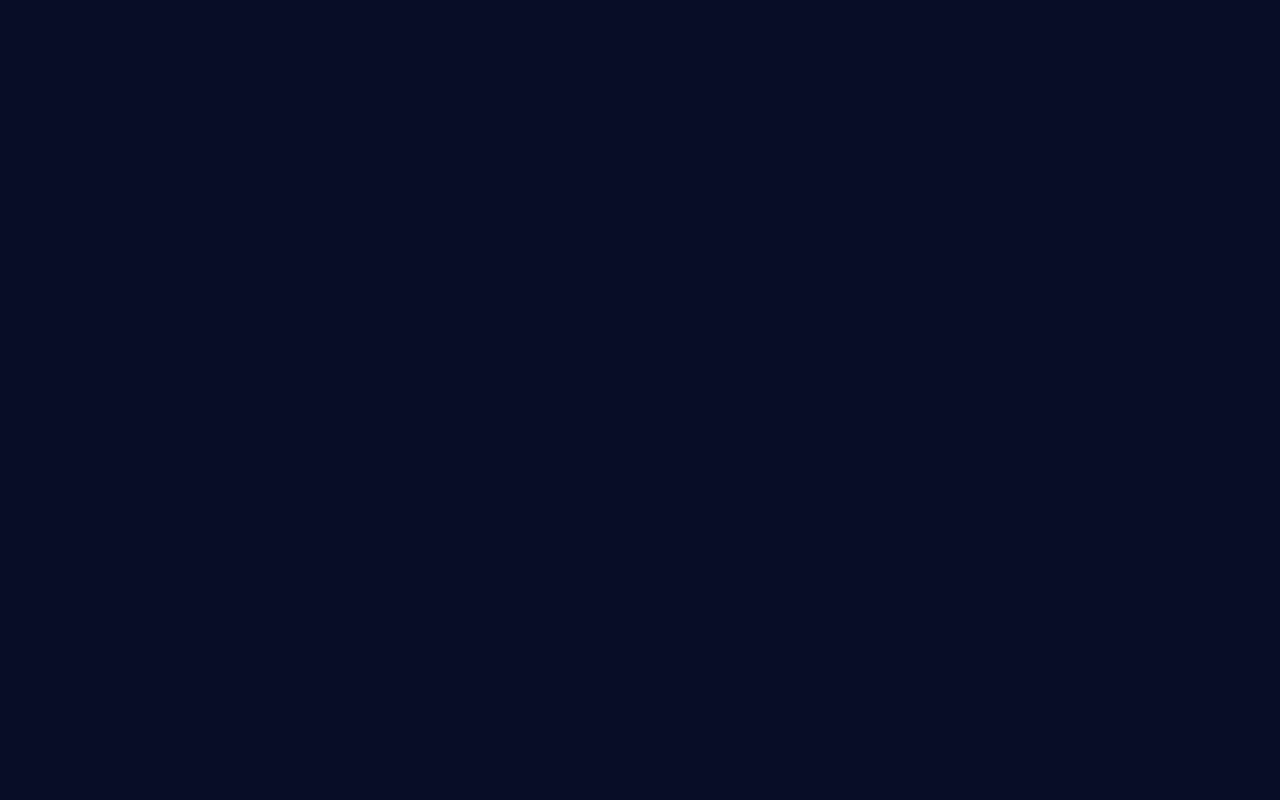
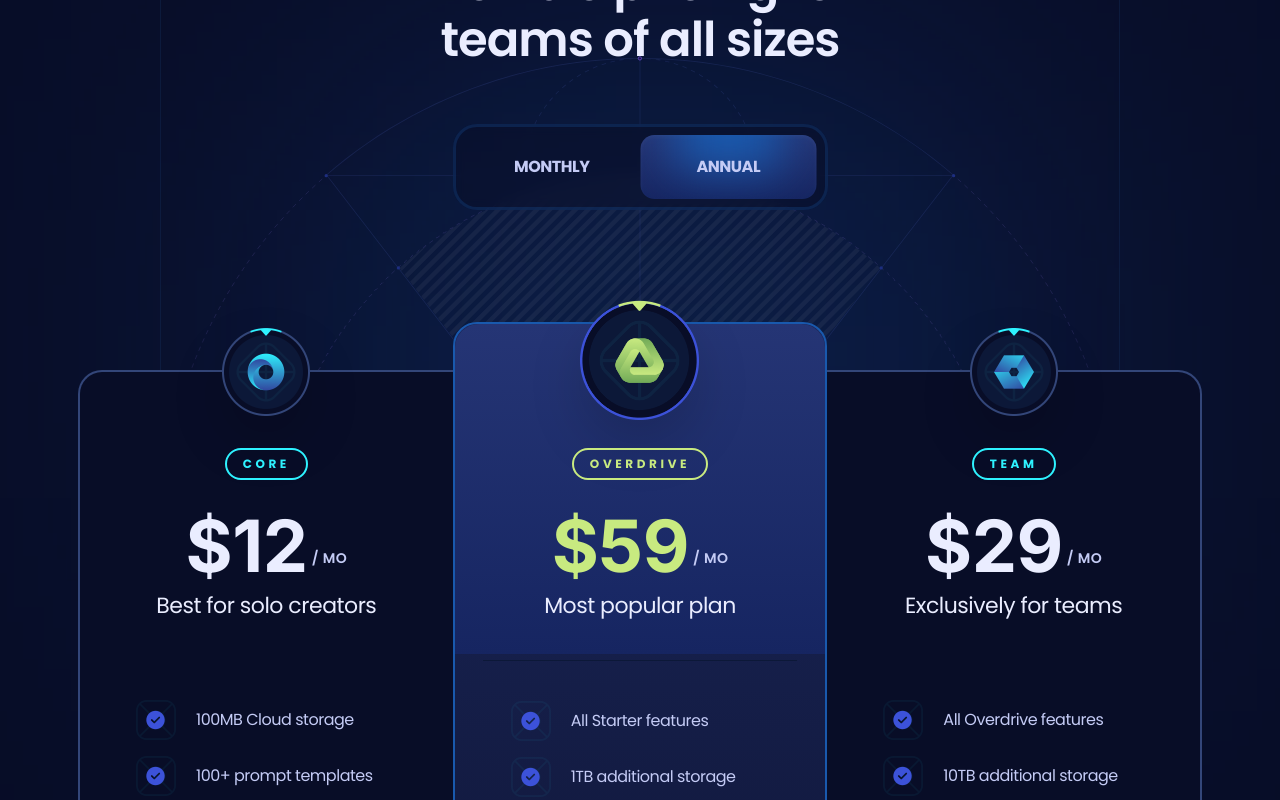
Before and after one commit to Lethabo-Phofa/SaaS_Landing_Page, a React (Vite) app: page / in a window 1280 px wide. Shown: the part 1960-2760 px from the top of the page. Before the commit the page ends 1804 px from the top, so only its background shows below. Built offline with nearby package versions, Linux system fonts and the light colour scheme.

Commit message:
Add Pricing section

```diff
--- a/package.json
+++ b/package.json
@@ -13,6 +13,7 @@
     "clsx": "^2.1.1",
     "prettier": "^3.6.1",
     "react": "^19.1.0",
+    "react-countup": "^6.5.3",
     "react-dom": "^19.1.0",
     "react-scroll": "^1.9.3"
   },
--- a/src/App.jsx
+++ b/src/App.jsx
@@ -2,6 +2,7 @@
 import Header from "./sections/Header.jsx";
 import Hero from "./sections/Hero.jsx";
 import Features from "./sections/Features.jsx";
+import Pricing from "./sections/Pricing.jsx";
 
 const App = () => {
   return (
@@ -9,6 +10,7 @@
       <Header />
       <Hero />
       <Features />
+      <Pricing />
     </main>
   );
 };
--- a/src/sections/Header.jsx
+++ b/src/sections/Header.jsx
@@ -1,9 +1,28 @@
 import { Link as LinkScroll } from "react-scroll";
-import { useState } from "react";
+import { useEffect, useState } from "react";
 import clsx from "clsx";
+
+const Header = () => {
+  const [hasScrolled, setHasScrolled] = useState(false);
+  const [isOpen, setIsOpen] = useState(false);
+
+  useEffect(() => {
+    const handleScroll = () => {
+      setHasScrolled(window.scrollY > 32);
+    };
+    window.addEventListener("scroll", handleScroll);
+
+    return () => window.removeEventListener("scroll", handleScroll);
+  }, []);
 
   const NavLink = ({ title }) => (
     <LinkScroll
+      onClick={() => setIsOpen(false)}
+      to={title}
+      offset={-100}
+      spy
+      smooth
+      activeClass="nav-active"
       className="base-bold text-p4 uppercase transition-colors duration-500
      cursor-pointer hover:text-p1 max-lg:my-4 max-lg:h5"
     >
@@ -11,11 +30,13 @@
     </LinkScroll>
   );
 
-const Header = () => {
-  const [isOpen, setIsOpen] = useState(false);
-
   return (
-    <header className="fixed top-0 left-0 z-50 w-full py-10">
+    <header
+      className={clsx(
+        "fixed top-0 left-0 z-50 w-full py-10 transition-all duration-500 max-lg:py-4",
+        hasScrolled && "py-2 bg-black-100 backdrop-blur-[8px]",
+      )}
+    >
       <div className="container flex h-14 items-center max-lg:px-5">
         <a className="lg:hidden flex-1 cursor-pointer z-2">
           <img src="/images/xora.svg" width={115} height={55} alt="logo" />
@@ -42,7 +63,7 @@
                 <li className="nav-logo">
                   <LinkScroll
                     to="hero"
-                    offset={-100}
+                    offset={-250}
                     spy
                     smooth
                     className={clsx(
--- /dev/null
+++ b/src/sections/Pricing.jsx
@@ -0,0 +1,164 @@
+import React, { useState } from "react";
+import { Element } from "react-scroll";
+import CountUp from "react-countup";
+import clsx from "clsx";
+import { plans } from "../constants/index.jsx";
+import Button from "../components/Button.jsx";
+
+const Pricing = () => {
+  const [monthly, setMonthly] = useState(false);
+  return (
+    <section>
+      <Element name="pricing">
+        <div className="container">
+          <div
+            className="max-w-960 pricing-head_before relative mx-auto border-l border-r border-s2
+          bg-s1/50 pb-40 pt-28 max-xl:max-w-4xl max-lg:border-none max-md:pb-32 max-md:pt-16"
+          >
+            <h3
+              className="h3 max-lg:h4 max-md:h5 z-3 relative mx-auto mb-14 max-w-lg text-center text-p4 max-md:mb-11
+            max-sm:max-w-sm"
+            >
+              Flexible pricing for teams of all sizes
+            </h3>
+            <div
+              className="relative z-4 mx-auto flex w-[375px] rounded-3xl border-[3px]
+            border-s4/25 bg-s1/50 p-2 backdrop-blur-[6px] max-md:w-[310px]"
+            >
+              <button
+                className={clsx("pricing-head_btn", monthly && "text-p4")}
+                onClick={() => setMonthly(true)}
+              >
+                Monthly
+              </button>
+              <button
+                className={clsx("pricing-head_btn", !monthly && "text-p4")}
+                onClick={() => setMonthly(false)}
+              >
+                Annual
+              </button>
+              <div
+                className={clsx(
+                  "g4 rounded-14 before:h-100 pricing-head_btn_before absolute left-2 top-2 h-[calc(100%-16px)] w-[calc(50%-8px)] overflow-hidden shadow-400 transition-transform duration-500",
+                  !monthly && "translate-x-full",
+                )}
+              />
+            </div>
+            <div className="pricing-bg">
+              <img
+                src="/images/bg-outlines.svg"
+                width={960}
+                height={380}
+                alt="outline"
+                className="relative z-2"
+              />
+              <img
+                src="/images/bg-outlines-fill.png"
+                width={960}
+                height={380}
+                alt="outline"
+                className="absolute inset-0 opacity-5 mix-blend-soft-light"
+              />
+            </div>
+          </div>
+          {/* pricing section */}
+          <div className="scroll-hide relative z-2 -mt-12 flex items-start max-xl:gap-5 max-xl:overflow-auto max-xl:pt-6">
+            {plans.map((plan, index) => (
+              <div
+                key={plan.id}
+                className="pricing-plan_first pricing-plan_last pricing-plan_odd pricing-plan_even relative border-2 p-7
+                max-xl:min-w-80 max-xl:rounded-3xl xl:w-[calc(33.33%+2px)]"
+              >
+                {index === 1 && (
+                  <div className="g4 absolute h-330 left-0 right-0 top-0 z-1 rounded-tl-3xl rounded-tr-3xl" />
+                )}
+                <div
+                  className={clsx(
+                    "absolute left-0 right-0 z-2 flex items-center justify-center",
+                    index === 1 ? "-top-6" : "-top-6 xl:-top-11",
+                  )}
+                >
+                  <img
+                    src={plan.logo}
+                    alt={plan.title}
+                    className={clsx(
+                      "object-contain drop-shadow-2xl",
+                      index === 1 ? "size-[120px]" : "size-[88px]",
+                    )}
+                  />
+                </div>
+                <div
+                  className={clsx(
+                    "relative flex flex-col items-center",
+                    index === 1 ? "pt-24" : "pt-12",
+                  )}
+                >
+                  <div
+                    className={clsx(
+                      "small-2 rounded-20 relative z-2 mx-auto mb-6 border-2 px-4 py-1.5 uppercase",
+                      index === 1 ? "border-p3 text-p3" : "border-p1 text-p1",
+                    )}
+                  >
+                    {plan.title}
+                  </div>
+                  <div className="relative z-2 flex items-center justify-center">
+                    <div
+                      className={clsx(
+                        "h-num flex items-start",
+                        index === 1 ? "text-p3" : "text-p4",
+                      )}
+                    >
+                      ${" "}
+                      <CountUp
+                        start={plan.priceMonthly}
+                        end={monthly ? plan.priceMonthly : plan.priceYearly}
+                        duration={0.5}
+                        useEasing={false}
+                        preserveValue
+                      />
+                    </div>
+                    <div className="small-1 relative top-3 ml-1 uppercase">
+                      / mo
+                    </div>
+                  </div>
+                </div>
+                <div
+                  className={clsx(
+                    "body-1 relative z-2 mb-10 w-full border-b-s2 pb-9 text-center text-p4",
+                    index === 1 && "border-b",
+                  )}
+                >
+                  {plan.caption}
+                </div>
+                <ul className="mx-auto space-y-4 xl: px-7 ">
+                  {plan.features.map((feature) => (
+                    <li
+                      key={feature}
+                      className="relative flex items-center gap-5"
+                    >
+                      <img
+                        src="/images/check.png"
+                        alt="check"
+                        className="size-10 object-contain"
+                      />
+                      <p className="flex-1">{feature}</p>
+                    </li>
+                  ))}
+                </ul>
+                <div className="mt-10 flex w-full justify-center">
+                  <Button icon={plan.icon}>Get Started</Button>
+                </div>
+                {index === 1 && (
+                  <p className="small-compact mt-9 text-center text-p3 before:mx-2.5 before:content-['-'] after:mx-2.5 after:content-['-'] ">
+                    Limited time offer
+                  </p>
+                )}
+              </div>
+            ))}
+          </div>
+        </div>
+      </Element>
+    </section>
+  );
+};
+export default Pricing;
```
Also changed, not shown: 1 other file (tests, documents, lock files or other folders). Lines whose indentation alone changed are shown as unchanged.
